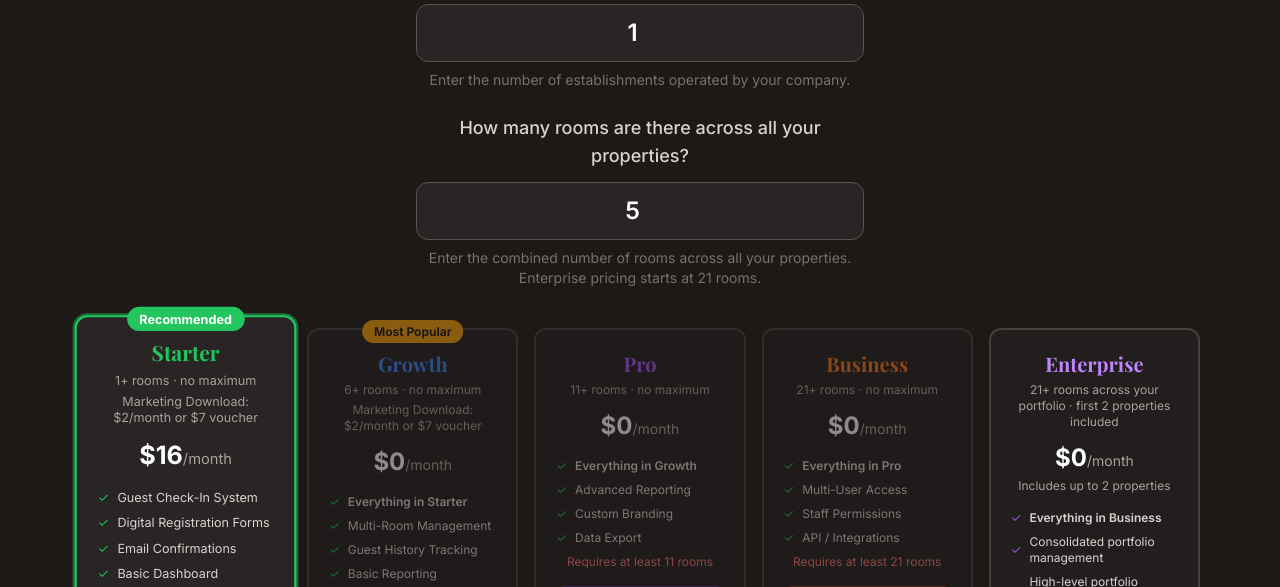
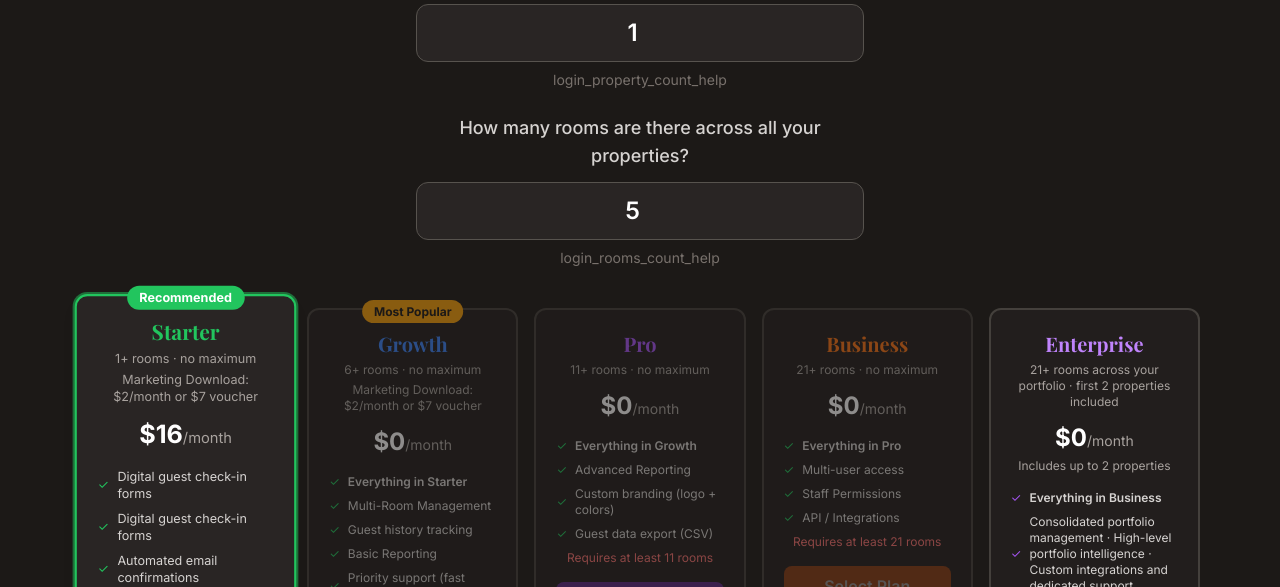
Before and after one commit to TerraFit/Best-Check-In, a React (Vite) app: page /register in a window 1280 px wide. Shown: the part 365-952 px from the top of the page. Built offline with nearby package versions, Linux system fonts and the light colour scheme; no server answers; what @grammarly/editor-sdk would draw is missing.

Commit message:
Localize registration form labels and plan features

```diff
--- a/src/pages/BusinessRegistration.tsx
+++ b/src/pages/BusinessRegistration.tsx
@@ -538,13 +538,13 @@ export default function BusinessRegistration() {
                 </p>
               </div>
               <div>
-                <p className="text-sm text-stone-400">Rooms</p>
+                <p className="text-sm text-stone-400">{t('login_rooms_label')}</p>
                 <p className="text-white">
                   {roomsCount} rooms
                 </p>
               </div>
               <div>
-                <p className="text-sm text-stone-400">Price</p>
+                <p className="text-sm text-stone-400">{t('login_price_label')}</p>
                 <p className="text-white">
                   {selectedPlanId === 'enterprise'
                     ? `${currencySymbol}${(convertZarToRegionalPrice(propertyCount >= 2 && roomsCount >= 21 ? calculateEnterprisePortfolioMonthlyPrice(roomsCount, propertyCount) : 0, region, isSouthAfricanMarket, fxRates) * (billingCycle === 'monthly' ? 1 : 11)).toLocaleString('en-US')}/${billingCycle === 'monthly' ? 'month' : 'year'}`
@@ -588,7 +588,7 @@ export default function BusinessRegistration() {
           {/* Property count comes first because Enterprise pricing includes portfolio fees. */}
           <div className="max-w-md mx-auto mb-6 text-center">
             <label className="block text-lg font-medium text-stone-300 mb-3">
-              How many properties does your company have?
+              {t('login_property_count_question')}
             </label>
             <input
               type="number"
@@ -608,14 +608,14 @@ export default function BusinessRegistration() {
               className="w-full px-4 py-3 bg-stone-800 border border-stone-600 rounded-xl focus:ring-2 focus:ring-amber-500 text-white text-center text-2xl font-semibold"
             />
             <p className="text-stone-500 text-sm mt-2">
-              Enter the number of establishments operated by your company.
+              {t('login_property_count_help')}
             </p>
           </div>
 
           {/* Combined room capacity across the portfolio */}
           <div className="max-w-md mx-auto mb-10 text-center">
             <label className="block text-lg font-medium text-stone-300 mb-3">
-              How many rooms are there across all your properties?
+              {t('login_rooms_count_question')}
             </label>
             <input
               type="number"
@@ -626,7 +626,7 @@ export default function BusinessRegistration() {
               className="w-full px-4 py-3 bg-stone-800 border border-stone-600 rounded-xl focus:ring-2 focus:ring-amber-500 text-white text-center text-2xl font-semibold"
             />
             <p className="text-stone-500 text-sm mt-2">
-              Enter the combined number of rooms across all your properties. Enterprise pricing starts at 21 rooms.
+              {t('login_rooms_count_help')}
             </p>
           </div>
 
@@ -700,33 +700,33 @@ export default function BusinessRegistration() {
                     <div className="mt-4 text-left space-y-2">
                       {plan.id === 'starter' && (
                         <>
-                          <p className="text-xs text-stone-300 flex items-center gap-2"><span className="text-green-500">✓</span> Guest Check-In System</p>
-                          <p className="text-xs text-stone-300 flex items-center gap-2"><span className="text-green-500">✓</span> Digital Registration Forms</p>
-                          <p className="text-xs text-stone-300 flex items-center gap-2"><span className="text-green-500">✓</span> Email Confirmations</p>
+                          <p className="text-xs text-stone-300 flex items-center gap-2"><span className="text-green-500">✓</span> {t('landing_plan_starter_f1')}</p>
+                          <p className="text-xs text-stone-300 flex items-center gap-2"><span className="text-green-500">✓</span> {t('landing_plan_starter_f1')}</p>
+                          <p className="text-xs text-stone-300 flex items-center gap-2"><span className="text-green-500">✓</span> {t('landing_plan_growth_f2')}</p>
                           <p className="text-xs text-stone-300 flex items-center gap-2"><span className="text-green-500">✓</span> {t('reg_basic_dashboard')}</p>
                         </>
                       )}
                       {plan.id === 'growth' && (
                         <>
-                          <p className="text-xs text-stone-300 flex items-center gap-2"><span className="text-green-500">✓</span> <span className="font-semibold">Everything in Starter</span></p>
+                          <p className="text-xs text-stone-300 flex items-center gap-2"><span className="text-green-500">✓</span> <span className="font-semibold">{t('landing_plan_growth_f1')}</span></p>
                           <p className="text-xs text-stone-300 flex items-center gap-2"><span className="text-green-500">✓</span> Multi-Room Management</p>
-                          <p className="text-xs text-stone-300 flex items-center gap-2"><span className="text-green-500">✓</span> Guest History Tracking</p>
+                          <p className="text-xs text-stone-300 flex items-center gap-2"><span className="text-green-500">✓</span> {t('landing_plan_growth_f3')}</p>
                           <p className="text-xs text-stone-300 flex items-center gap-2"><span className="text-green-500">✓</span> Basic Reporting</p>
-                          <p className="text-xs text-stone-300 flex items-center gap-2"><span className="text-green-500">✓</span> Priority Support</p>
+                          <p className="text-xs text-stone-300 flex items-center gap-2"><span className="text-green-500">✓</span> {t('landing_plan_business_f3')}</p>
                         </>
                       )}
                       {plan.id === 'pro' && (
                         <>
-                          <p className="text-xs text-stone-300 flex items-center gap-2"><span className="text-green-500">✓</span> <span className="font-semibold">Everything in Growth</span></p>
+                          <p className="text-xs text-stone-300 flex items-center gap-2"><span className="text-green-500">✓</span> <span className="font-semibold">{t('landing_plan_pro_f1')}</span></p>
                           <p className="text-xs text-stone-300 flex items-center gap-2"><span className="text-green-500">✓</span> Advanced Reporting</p>
-                          <p className="text-xs text-stone-300 flex items-center gap-2"><span className="text-green-500">✓</span> Custom Branding</p>
-                          <p className="text-xs text-stone-300 flex items-center gap-2"><span className="text-green-500">✓</span> Data Export</p>
+                          <p className="text-xs text-stone-300 flex items-center gap-2"><span className="text-green-500">✓</span> {t('landing_plan_pro_f2')}</p>
+                          <p className="text-xs text-stone-300 flex items-center gap-2"><span className="text-green-500">✓</span> {t('landing_plan_starter_f3')}</p>
                         </>
                       )}
                       {plan.id === 'business' && (
                         <>
-                          <p className="text-xs text-stone-300 flex items-center gap-2"><span className="text-green-500">✓</span> <span className="font-semibold">Everything in Pro</span></p>
-                          <p className="text-xs text-stone-300 flex items-center gap-2"><span className="text-green-500">✓</span> Multi-User Access</p>
+                          <p className="text-xs text-stone-300 flex items-center gap-2"><span className="text-green-500">✓</span> <span className="font-semibold">{t('landing_plan_business_f1')}</span></p>
+                          <p className="text-xs text-stone-300 flex items-center gap-2"><span className="text-green-500">✓</span> {t('landing_plan_pro_f4')}</p>
                           <p className="text-xs text-stone-300 flex items-center gap-2"><span className="text-green-500">✓</span> Staff Permissions</p>
                           <p className="text-xs text-stone-300 flex items-center gap-2"><span className="text-green-500">✓</span> API / Integrations</p>
                         </>
@@ -791,7 +791,7 @@ export default function BusinessRegistration() {
                 {/* Enterprise Feature List */}
                 <div className="mt-4 text-left space-y-2">
                   <p className="text-xs text-stone-300 flex items-center gap-2"><span className="text-purple-500">✓</span> <span className="font-semibold">Everything in Business</span></p>
-                  <p className="text-xs text-stone-300 flex items-center gap-2"><span className="text-purple-500">✓</span> Consolidated portfolio management</p>
+                  <p className="text-xs text-stone-300 flex items-center gap-2"><span className="text-purple-500">✓</span> {t('login_enterprise_features')}</p>
                   <p className="text-xs text-stone-300 flex items-center gap-2"><span className="text-purple-500">✓</span> High-level portfolio intelligence</p>
                   <p className="text-xs text-stone-300 flex items-center gap-2"><span className="text-purple-500">✓</span> Custom integrations and dedicated support</p>
                 </div>
@@ -864,7 +864,7 @@ export default function BusinessRegistration() {
                 <div className="grid grid-cols-1 md:grid-cols-2 gap-6">
                   <div>
                     <label className="block text-sm font-medium text-stone-300 mb-1">
-                      Legal Name (as per CIPC) *
+                      {t('login_legal_name')} *
                     </label>
                     <input
                       type="text"
@@ -877,7 +877,7 @@ export default function BusinessRegistration() {
 
                   <div>
                     <label className="block text-sm font-medium text-stone-300 mb-1">
-                      Registration Number (optional)
+                      {t('login_registration_number')}
                     </label>
                     <input
                       type="text"
@@ -889,7 +889,7 @@ export default function BusinessRegistration() {
 
                   <div>
                     <label className="block text-sm font-medium text-stone-300 mb-1">
-                      VAT Number (optional)
+                      {t('login_vat_number')}
                     </label>
                     <input
                       type="text"
@@ -915,7 +915,7 @@ export default function BusinessRegistration() {
                   {/* NEW: Establishment Type Dropdown */}
                   <div>
                     <label className="block text-sm font-medium text-stone-300 mb-1">
-                      Type of Establishment *
+                      {t('login_establishment_type')} *
                     </label>
                     <select
                       value={businessData.establishmentType}
@@ -933,7 +933,7 @@ export default function BusinessRegistration() {
                   {/* NEW: TGSA Grading Dropdown */}
                   <div>
                     <label className="block text-sm font-medium text-stone-300 mb-1">
-                      TGSA Grading (Optional)
+                      {t('login_tgsa_grading')}
                     </label>
                     <select
                       value={businessData.tgsaGrading}
@@ -954,7 +954,7 @@ export default function BusinessRegistration() {
                 <div className="grid grid-cols-1 md:grid-cols-2 gap-6">
                   <div className="md:col-span-2">
                     <label className="block text-sm font-medium text-stone-300 mb-1">
-                      Street Address *
+                      {t('login_street_address')} *
                     </label>
                     <input
                       type="text"
@@ -1108,7 +1108,7 @@ export default function BusinessRegistration() {
                   <div className="grid grid-cols-1 md:grid-cols-2 gap-6">
                     <div className="md:col-span-2">
                       <label className="block text-sm font-medium text-stone-300 mb-1">
-                        Street Address
+                        {t('login_street_address')}
                       </label>
                       <input
                         type="text"
@@ -1205,7 +1205,7 @@ export default function BusinessRegistration() {
 
                   <div>
                     <label className="block text-sm font-medium text-stone-300 mb-1">
-                      Confirm Email Address *
+                      {t('login_confirm_email')} *
                     </label>
                     <input
                       type="email"
@@ -1218,7 +1218,7 @@ export default function BusinessRegistration() {
 
                   <div>
                     <label className="block text-sm font-medium text-stone-300 mb-1">
-                      Fixed Phone Number
+                      {t('login_fixed_phone')}
                     </label>
                     <input
                       type="tel"
@@ -1230,7 +1230,7 @@ export default function BusinessRegistration() {
 
                   <div>
                     <label className="block text-sm font-medium text-stone-300 mb-1">
-                      Mobile Phone Number *
+                      {t('login_mobile_phone')} *
                     </label>
                     <input
                       type="tel"
@@ -1388,7 +1388,7 @@ export default function BusinessRegistration() {
 
                   <div>
                     <label className="block text-sm font-medium text-stone-300 mb-1">
-                      Confirm Email Address *
+                      {t('login_confirm_email')} *
                     </label>
                     <input
                       type="email"
@@ -1401,7 +1401,7 @@ export default function BusinessRegistration() {
 
                   <div>
                     <label className="block text-sm font-medium text-stone-300 mb-1">
-                      Fixed Phone Number
+                      {t('login_fixed_phone')}
                     </label>
                     <input
                       type="tel"
@@ -1413,7 +1413,7 @@ export default function BusinessRegistration() {
 
                   <div>
                     <label className="block text-sm font-medium text-stone-300 mb-1">
-                      Mobile Phone Number *
+                      {t('login_mobile_phone')} *
                     </label>
                     <input
                       type="tel"
@@ -1435,8 +1435,7 @@ export default function BusinessRegistration() {
                       className="mt-1 w-4 h-4 rounded border-stone-600 bg-stone-700"
                     />
                     <span className="text-stone-300 text-sm">
-                      I hereby acknowledge that all the information provided above is true, correct,
-                      and complete to the best of my knowledge.
+                      {t('login_acknowledgement')}
                     </span>
                   </label>
                 </div>
```
